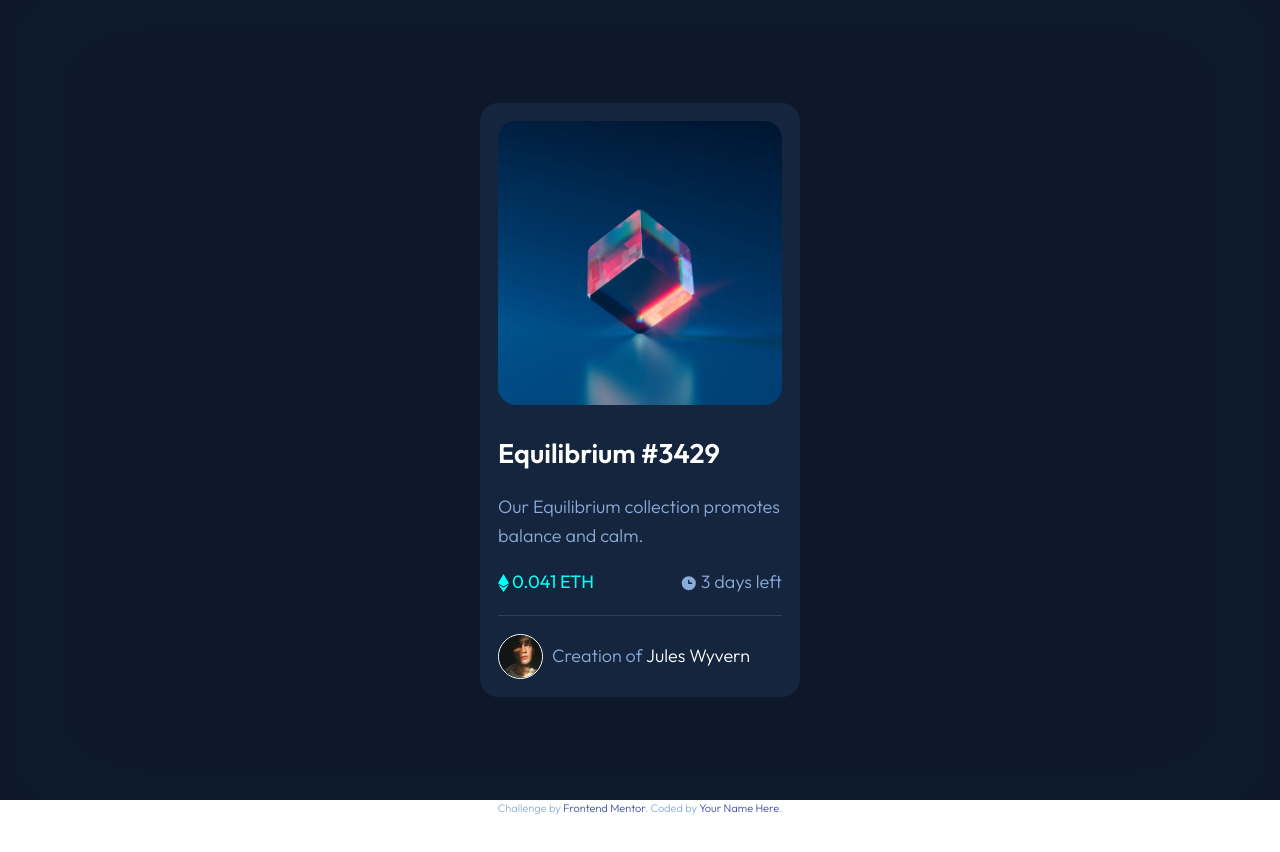
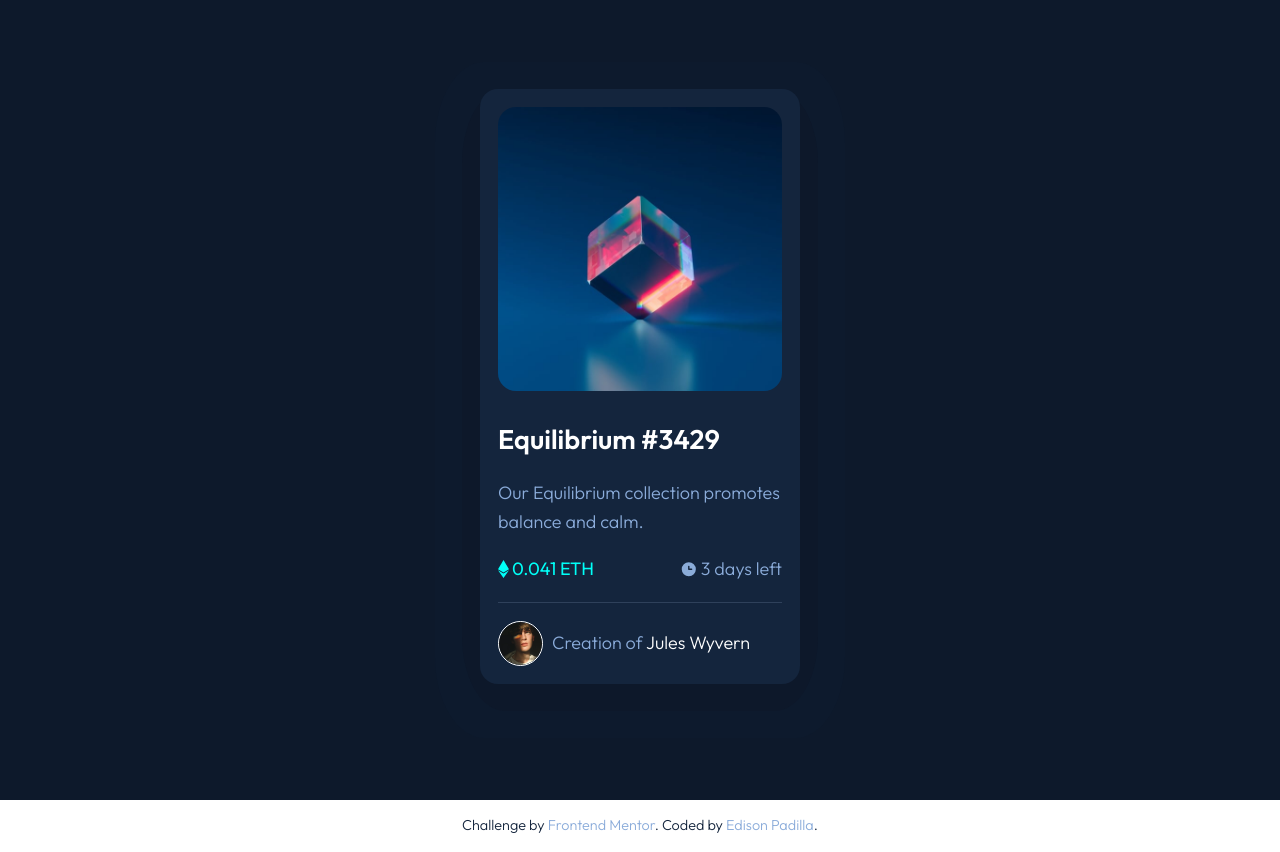
Before and after one commit to EdisonPadilla/NFT-preview-card-component, a plain HTML site: page index.html in a window 1280 px wide. Before the commit the page ends 818 px from the top, so only its background shows below. Drawn offline with Linux system fonts and the light colour scheme.

Commit message:
solucion completa

```diff
--- a/index.html
+++ b/index.html
@@ -12,20 +12,10 @@
       href="./images/favicon-32x32.png"
     />
 
+    <!-- My custom css styles 👍 -->
     <link rel="stylesheet" href="main_style.css" />
 
     <title>Frontend Mentor | NFT preview card component</title>
-
-    <!-- Feel free to remove these styles or customise in your own stylesheet 👍 -->
-    <style>
-      .attribution {
-        font-size: 11px;
-        text-align: center;
-      }
-      .attribution a {
-        color: hsl(228, 45%, 44%);
-      }
-    </style>
   </head>
   <body>
     <main>
@@ -36,10 +26,10 @@
               <a href="#">
                 <img
                   src="./images/image-equilibrium.jpg"
-                  alt=""
+                  alt="Cube balancing"
                   class="img-equilibrium"
                 />
-                <img src="./images/icon-view.svg" alt="#" class="icon-view" />
+                <img src="./images/icon-view.svg" alt="" class="icon-view" />
                 <div class="bg-hover-image"></div>
               </a>
             </figure>
@@ -49,12 +39,13 @@
             </p>
             <div class="feature-box">
               <p class="feature ethereum-feature">
-                <img src="./images/icon-ethereum.svg" alt="" /><span
-                  >0.041 ETH</span
-                >
+                <img
+                  src="./images/icon-ethereum.svg"
+                  alt="Ethereum icon"
+                /><span>0.041 ETH</span>
               </p>
               <p class="feature">
-                <img src="./images/icon-clock.svg" alt="" /><span
+                <img src="./images/icon-clock.svg" alt="Clock icon" /><span
                   >3 days left</span
                 >
               </p>
@@ -62,7 +53,7 @@
             <figure class="creator-data-box">
               <img
                 src="./images/image-avatar.png"
-                alt=""
+                alt="Creator avatar"
                 class="avatar-creator"
               />
               <figcaption>
@@ -77,7 +68,10 @@
       Challenge by
       <a href="https://www.frontendmentor.io?ref=challenge" target="_blank"
         >Frontend Mentor</a
-      >. Coded by <a href="#">Your Name Here</a>.
+      >. Coded by
+      <a href="https://github.com/EdisonPadilla" target="_blank"
+        >Edison Padilla</a
+      >.
     </div>
   </body>
 </html>
--- a/main_style.css
+++ b/main_style.css
@@ -41,22 +41,20 @@ main {
 }
 
 .container1 {
-  position: relative;
   margin: 9px 1%;
-  padding: 4%;
+  padding: 27px 5%;
   background-color: hsl(217, 54%, 11.5%);
-  border-radius: 8%;
+  border-radius: 9%;
 }
 
 .container2 {
-  padding: 5%;
+  padding: 0 4% 27px 4%;
   background-color: hsl(217, 54%, 10.75%);
-  border-radius: 8%;
+  border-radius: 9%;
 }
 
 .main-content {
-  /*width: 85%;*/
-  margin: 16px auto;
+  /*margin: 16px auto;*/
   padding: 18px;
   background-color: var(--very-dark-blue-card-background);
   border-radius: 18px;
@@ -163,20 +161,70 @@ main {
   transition: all 0.7s;
 }
 
-@media (min-width: 1024px) {
+.attribution {
+  margin: 1em 0;
+  font-size: 0.8em;
+  text-align: center;
+  color: var(--very-dark-blue-card-background);
+}
+
+.attribution a {
+  text-decoration: none;
+  color: var(--very-dark-blue-main-background);
+  padding-bottom: 0.4em;
+  border-bottom: solid 2px transparent;
+  transition-duration: 0.5s;
+  animation-name: text-color;
+  animation-duration: 4s;
+  animation-iteration-count: infinite;
+  animation-timing-function: ease;
+}
+
+.attribution a:hover {
+  border-color: var(--very-dark-blue-main-background);
+}
+
+@media (min-width: 768px) {
   main {
     height: 100vh;
     display: flex;
     flex-direction: column;
     justify-content: center;
+    align-items: center;
+  }
+
+  .container1 {
+    width: 410px;
+    margin: 0;
+    padding: 27px;
+    border-radius: 12%;
+  }
+
+  .container2 {
+    width: 356px;
+    padding: 0 18px 27px 18px;
+    border-radius: 12%;
   }
 
   .main-content {
     width: 320px;
   }
+}
 
-  .bg-hover-image {
-    width: 304px;
-    height: 304px;
+@keyframes text-color {
+  0% {
+    color: var(--cyan);
+  }
+  25% {
+    color: var(--soft-blue);
+  }
+  50% {
+    color: var(--very-dark-blue-main-background);
+  }
+  75% {
+    color: var(--soft-blue);
+  }
+  100% {
+    color: var(--cyan);
   }
 }
```
Also changed, not shown: screenshots-solutions/screenshot_desktop_solution.png (added), screenshots-solutions/screenshot_mobile_solution.png (added), 3 other files.
